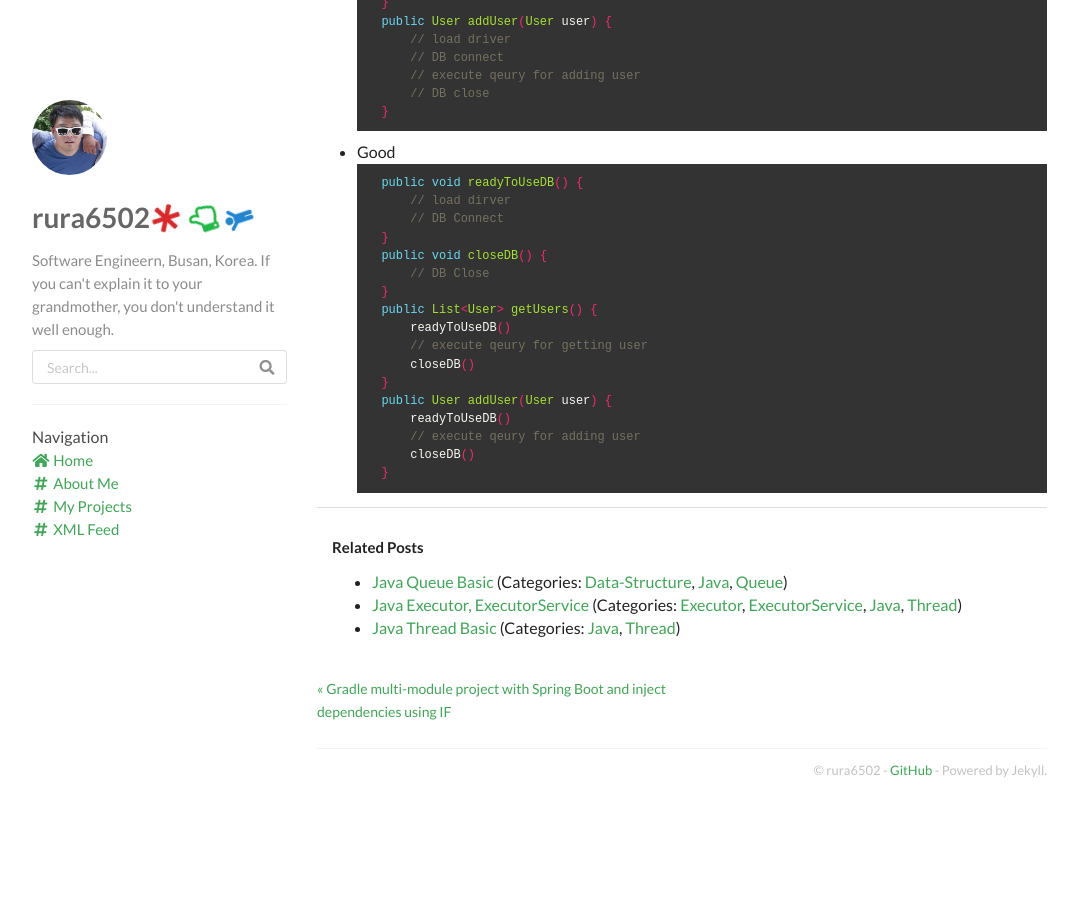
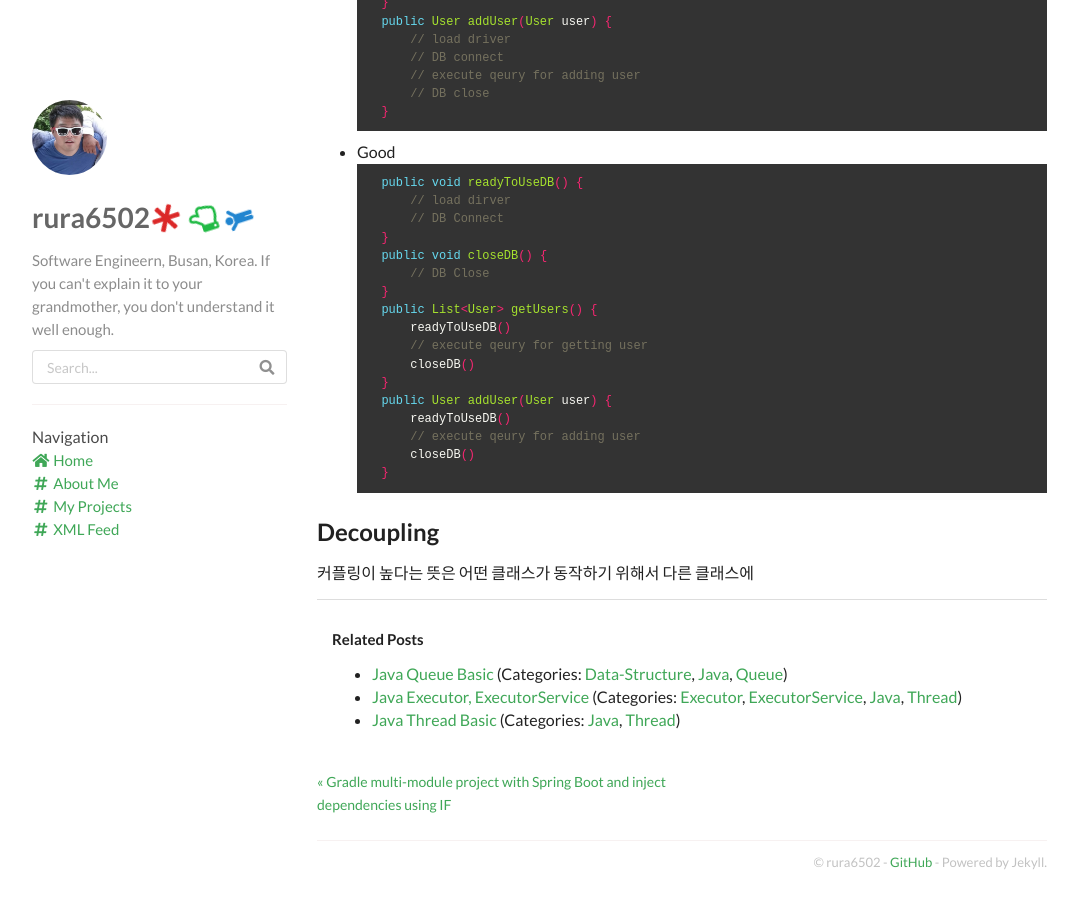
Before and after one commit to rura6502/rura6502.github.io, a Jekyll site: the page built from _posts/2020-08-16-프로그램 설계 원칙 - KISS, DRY.md, in a window 1280 px wide and 900 px high, scrolled down 1191 px. Shown: the whole window, without its empty margins (53-1131 px from the left). Built offline with Jekyll 4.4.1, drawn with Linux system fonts in a browser that asks for light colours; nearby versions of some CDN libraries; comment, search, counter and statistics services are not loaded; before the commit the page ends 1999 px from its top, so only the background shows below that.

Commit message:
_posts/2020-08-16-프로그램 설계 원칙 - KISS, DRY.md updated from https://stackedit.io/

````diff
--- a/_posts/2020-08-16-프로그램 설계 원칙 - KISS, DRY.md
+++ b/_posts/2020-08-16-프로그램 설계 원칙 - KISS, DRY.md
@@ -81,6 +81,10 @@ categories: [OOP, Java]
 		closeDB()
 	}
 	```
+
+## Decoupling
+커플링이 높다는 뜻은 어떤 클래스가 동작하기 위해서 다른 클래스에
 <!--stackedit_data:
-eyJoaXN0b3J5IjpbOTAzMzcyODg0LC04MDk5MDYzNjZdfQ==
+eyJoaXN0b3J5IjpbLTE0MzY1NzIzMDAsOTAzMzcyODg0LC04MD
+k5MDYzNjZdfQ==
 -->
````
